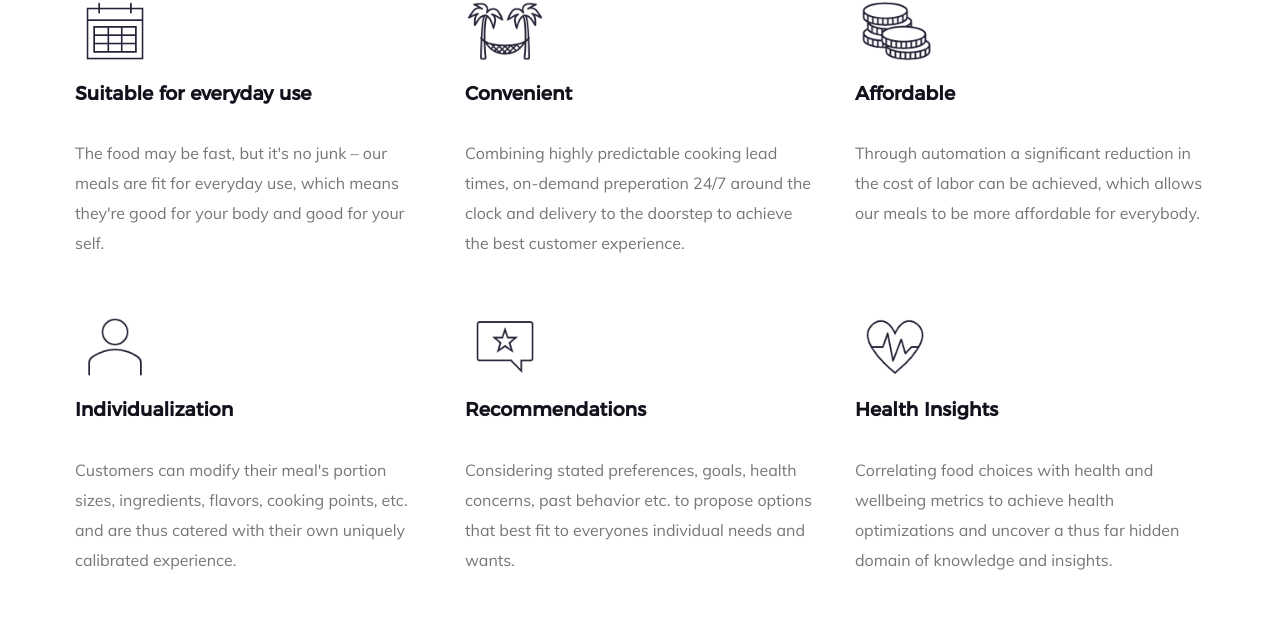
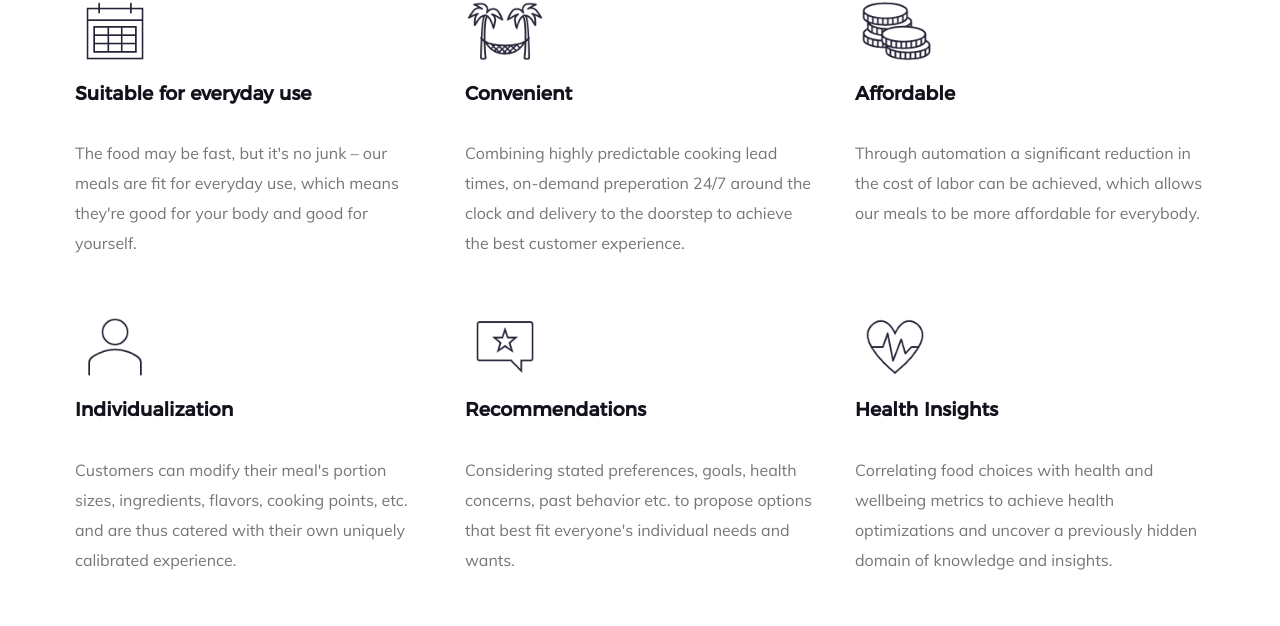
Before and after one commit to serhnas/easeV2, a plain HTML site: page index.html in a window 1280 px wide. Shown: the part 1258-1884 px from the top of the page. Drawn offline with Linux system fonts and the light colour scheme; files whose address does not match are found by name.

Commit message:
fix spelling

```diff
--- a/index.html
+++ b/index.html
@@ -188,7 +188,7 @@
 
                         <h3>Suitable for everyday use</h3>
 
-                        <p>The food may be fast, but it's no junk – our meals are fit for everyday use, which means they're good for your body and good for your self.
+                        <p>The food may be fast, but it's no junk – our meals are fit for everyday use, which means they're good for your body and good for yourself.
                         </p>
 
                     </div>
@@ -246,7 +246,7 @@
                     <div class="service-content">
                         <h3>Recommendations</h3>
 
-                        <p>Considering stated preferences, goals, health concerns, past behavior etc. to propose options that best fit to everyones individual needs and wants.
+                        <p>Considering stated preferences, goals, health concerns, past behavior etc. to propose options that best fit everyone's individual needs and wants.
                         </p>
                     </div>
 
@@ -259,7 +259,7 @@
                     <div class="service-content">
                         <h3>Health Insights</h3>
 
-                        <p>Correlating food choices with health and wellbeing metrics to achieve health optimizations and  uncover a thus far hidden domain of knowledge and insights.
+                        <p>Correlating food choices with health and wellbeing metrics to achieve health optimizations and uncover a previously hidden domain of knowledge and insights.
                         </p>
 
                     </div>
```
